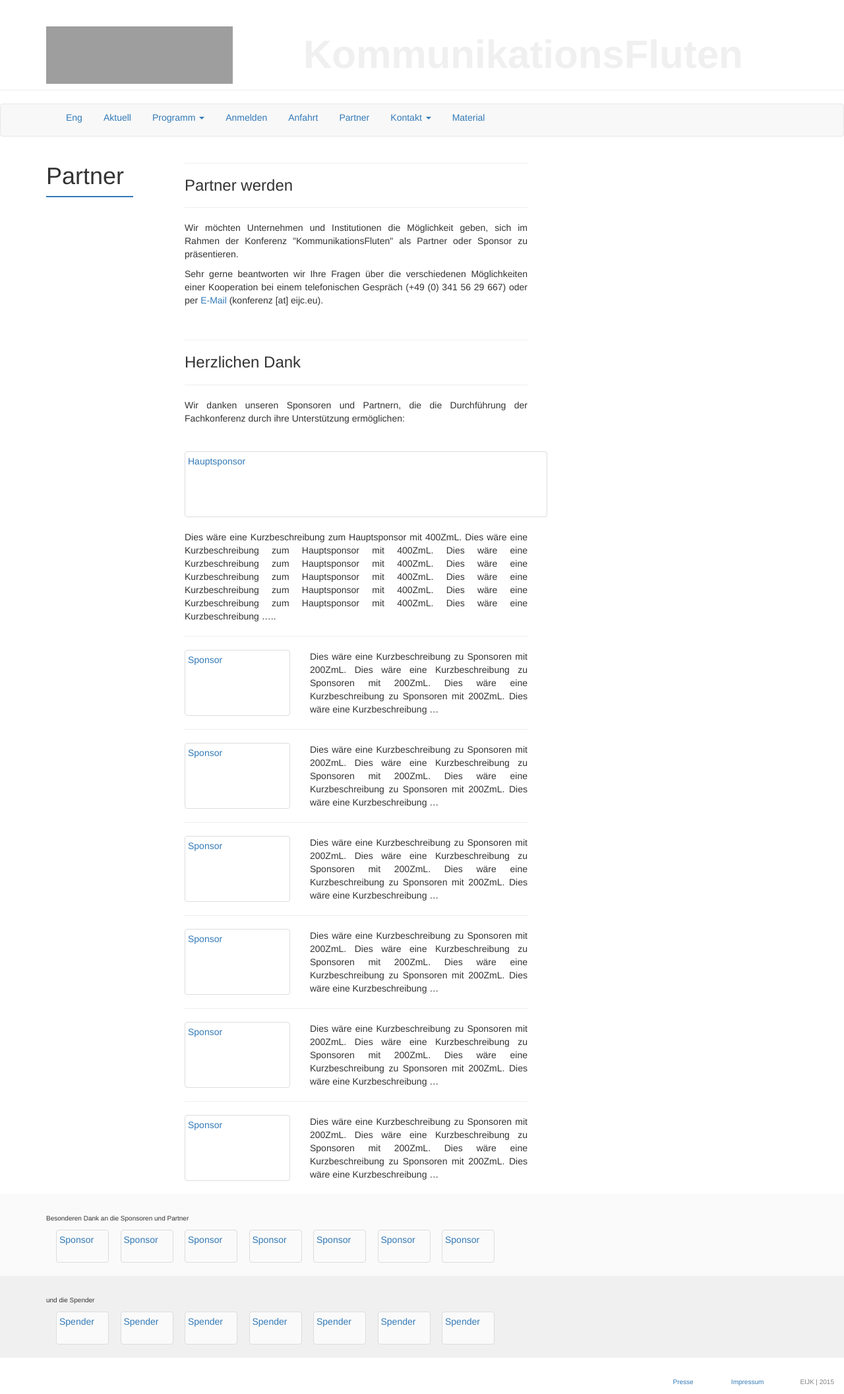
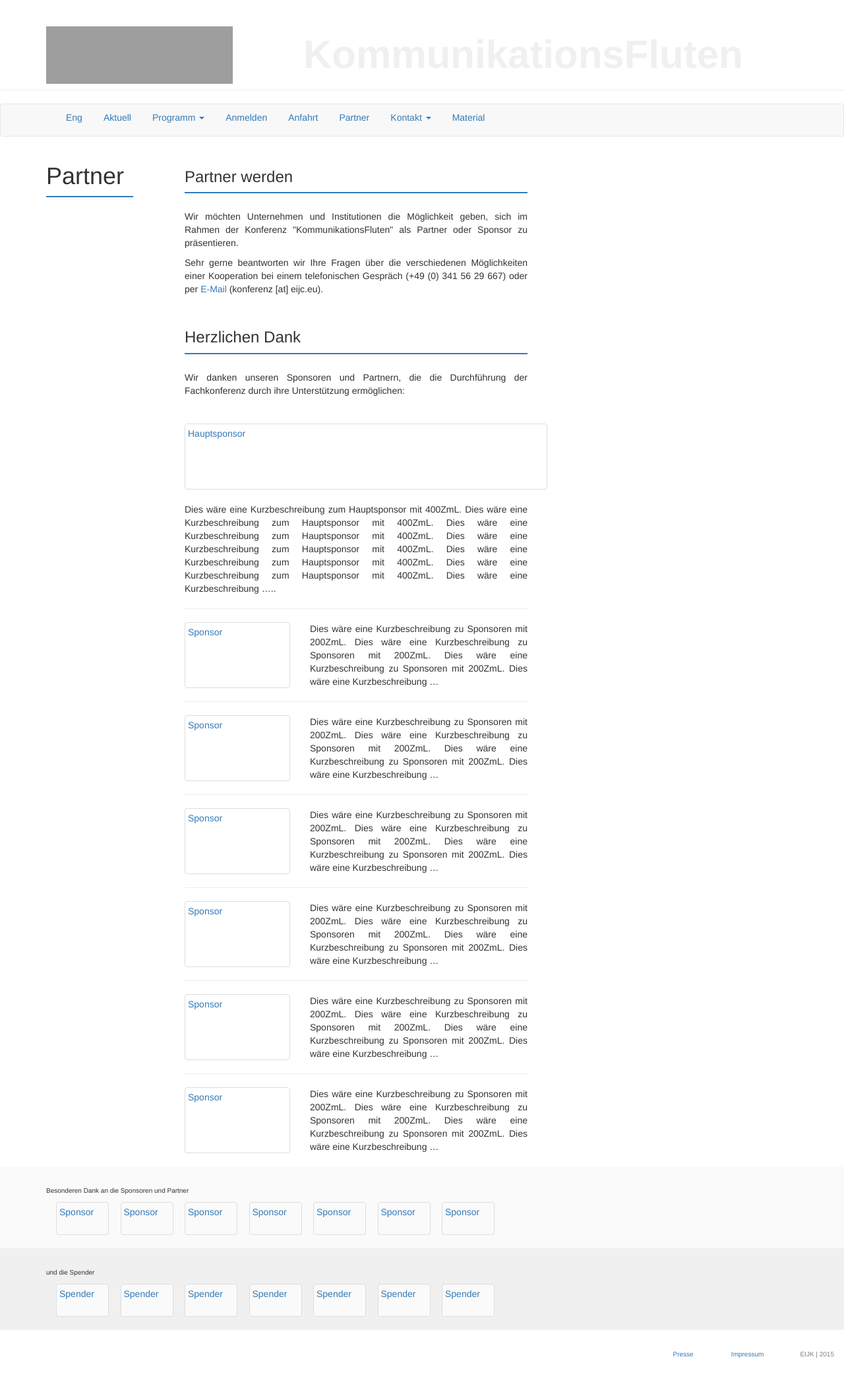
Before and after one commit to susedev/test, a Jekyll site: the page built from partner-werden.html, in a window 1280 px wide. Shown: the whole page at 66% size. Built offline with Jekyll 4.4.1, drawn with Linux system fonts in a browser that asks for light colours; nearby versions of some CDN libraries; after the commit the page ends 2071 px from its top, so only the background shows below that; grey boxes are pictures that could not be loaded.

Commit message:
Update partner-werden.html

```diff
--- a/partner-werden.html
+++ b/partner-werden.html
@@ -1,20 +1,20 @@
 ---
 title: Partner
 ---
-<hr noshade="noshade" size="1" />
-<h3>Partner werden</h3>
 
-<hr noshade="noshade" size="1" />
+<h3 style="margin-top: 28px;">Partner werden</h3>
+
+<div class="box" style="background-color: #337AB7; height:2px; margin-top:3px; margin-bottom:25px;"></div>
 <p style="text-align: justify;">Wir m&ouml;chten Unternehmen und Institutionen die M&ouml;glichkeit geben, sich im Rahmen der Konferenz &quot;KommunikationsFluten&quot; als Partner oder Sponsor zu pr&auml;sentieren.</p>
 
 <p style="text-align: justify;">Sehr gerne beantworten wir Ihre Fragen &uuml;ber die verschiedenen M&ouml;glichkeiten einer Kooperation bei einem telefonischen Gespr&auml;ch (+49 (0) 341 56 29 667) oder per <a href="mailto:konferenz@eijc.eu?subject=Partner%20werden">E-Mail</a> (konferenz [at] eijc.eu).</p>
 
 <p style="text-align: justify;">&nbsp;</p>
 
-<hr noshade="noshade" size="1" />
+
 <h3>Herzlichen Dank</h3>
 
-<hr noshade="noshade" size="1" />
+<div class="box" style="background-color: #337AB7; height:2px; margin-top:3px; margin-bottom:25px;"></div>
 <p style="text-align: justify;">Wir danken unseren Sponsoren und Partnern, die die Durchf&uuml;hrung der Fachkonferenz durch ihre Unterst&uuml;tzung erm&ouml;glichen:</p>
 
 <p style="text-align: justify;">&nbsp;</p>
```
